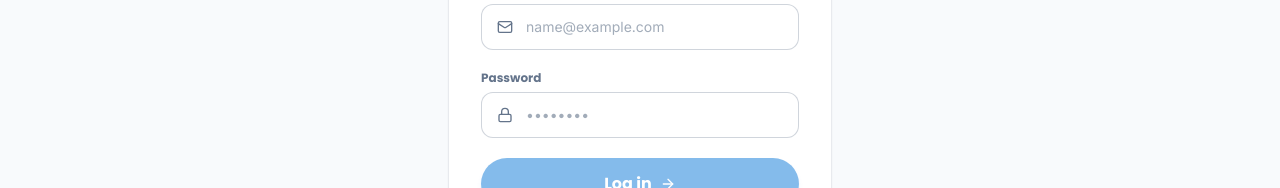
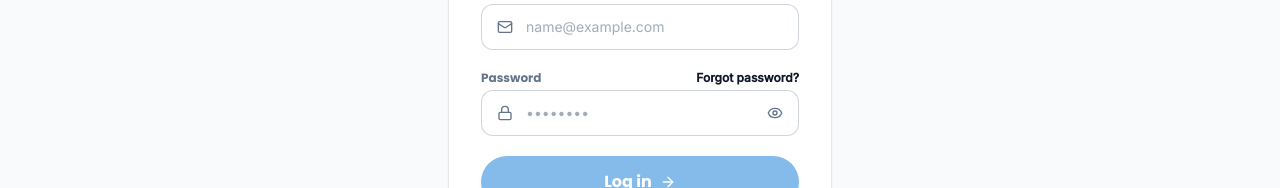
Before and after one commit to ajayAnthwal/car_blink, a Next.js app: page /login in a window 1280 px wide. Both pictures are taken after a click on the button "Email". Shown: the part 602-790 px from the top of the page. Built offline with nearby package versions, Linux system fonts and the light colour scheme; no server answers.

Commit message:
Add password visibility toggle and forgot password link

```diff
--- a/app/(auth)/login/page.tsx
+++ b/app/(auth)/login/page.tsx
@@ -2,7 +2,7 @@
 
 import { useState } from "react";
 import Link from "next/link";
-import { Mail, Lock, LogOut, ArrowRight, ShieldCheck, Phone } from "lucide-react";
+import { Mail, Lock, LogOut, ArrowRight, ShieldCheck, Phone, Eye, EyeOff } from "lucide-react";
 import Button from "@/components/ui/Button";
 import Badge from "@/components/ui/Badge";
 import Card from "@/components/ui/Card";
@@ -15,6 +15,7 @@ export default function LoginPage() {
   const [loginMethod, setLoginMethod] = useState<"phone" | "email">("phone");
   const [form, setForm] = useState({ phone: "", otp: "", email: "", password: "" });
   const [step, setStep] = useState<1 | 2>(1);
+  const [showPassword, setShowPassword] = useState(false);
 
   const { mutate: login, isPending: isLoginPending } = useLogin();
   const { mutate: sendOtp, isPending: isSendOtpPending } = useSendOtp();
@@ -163,16 +164,28 @@ export default function LoginPage() {
                   placeholder="name@example.com"
                   icon={<Mail className="h-4 w-4" />}
                 />
+                <div>
+                  <div className="flex justify-between items-center mb-1">
+                    <label className="text-xs font-bold font-heading text-neutral-text-muted">Password</label>
+                    <Link
+                      href={`${process.env.NEXT_PUBLIC_DASHBOARD_URL || 'https://car-blink-dashboard.vercel.app'}/forgot-password`}
+                      className="text-xs font-bold text-primary-orange hover:text-primary-orange-dark"
+                    >
+                      Forgot password?
+                    </Link>
+                  </div>
                   <Input
-                  label="Password"
-                  type="password"
+                    type={showPassword ? "text" : "password"}
                     name="password"
                     required
                     value={form.password}
                     onChange={handleChange}
                     placeholder="••••••••"
                     icon={<Lock className="h-4 w-4" />}
+                    rightIcon={showPassword ? <EyeOff className="h-4 w-4" /> : <Eye className="h-4 w-4" />}
+                    onRightIconClick={() => setShowPassword(!showPassword)}
                   />
+                </div>
                 <Button
                   type="submit"
                   variant="primary"
--- a/components/ui/Input.tsx
+++ b/components/ui/Input.tsx
@@ -3,11 +3,13 @@ import React from "react";
 export interface InputProps extends React.InputHTMLAttributes<HTMLInputElement> {
   label?: string;
   icon?: React.ReactNode;
+  rightIcon?: React.ReactNode;
+  onRightIconClick?: () => void;
   error?: string;
 }
 
 const Input = React.forwardRef<HTMLInputElement, InputProps>(function Input(
-  { className = "", label, icon, error, id, ...props },
+  { className = "", label, icon, rightIcon, onRightIconClick, error, id, ...props },
   ref
 ) {
   const inputId = id || props.name;
@@ -31,13 +33,22 @@ const Input = React.forwardRef<HTMLInputElement, InputProps>(function Input(
         <input
           id={inputId}
           ref={ref}
-          className={`w-full ${icon ? "pl-11" : "pl-4"} pr-4 py-3 bg-white border rounded-xl font-body text-sm text-neutral-text-dark placeholder:text-neutral-text-muted/60 focus:outline-none focus:ring-1 transition-colors ${
+          className={`w-full ${icon ? "pl-11" : "pl-4"} ${rightIcon ? "pr-11" : "pr-4"} py-3 bg-white border rounded-xl font-body text-sm text-neutral-text-dark placeholder:text-neutral-text-muted/60 focus:outline-none focus:ring-1 transition-colors ${
             error
               ? "border-danger focus:border-danger focus:ring-danger"
               : "border-neutral-text-muted/30 focus:border-primary-blue focus:ring-primary-blue"
           } ${className}`}
           {...props}
         />
+        {rightIcon && (
+          <button
+            type="button"
+            onClick={onRightIconClick}
+            className={`absolute right-4 top-1/2 -translate-y-1/2 text-neutral-text-muted transition-colors ${onRightIconClick ? "cursor-pointer hover:text-neutral-text-dark" : "pointer-events-none"}`}
+          >
+            {rightIcon}
+          </button>
+        )}
       </div>
       {error && (
         <span className="font-body text-xs text-danger">{error}</span>
```
Lines whose indentation alone changed are shown as unchanged.
